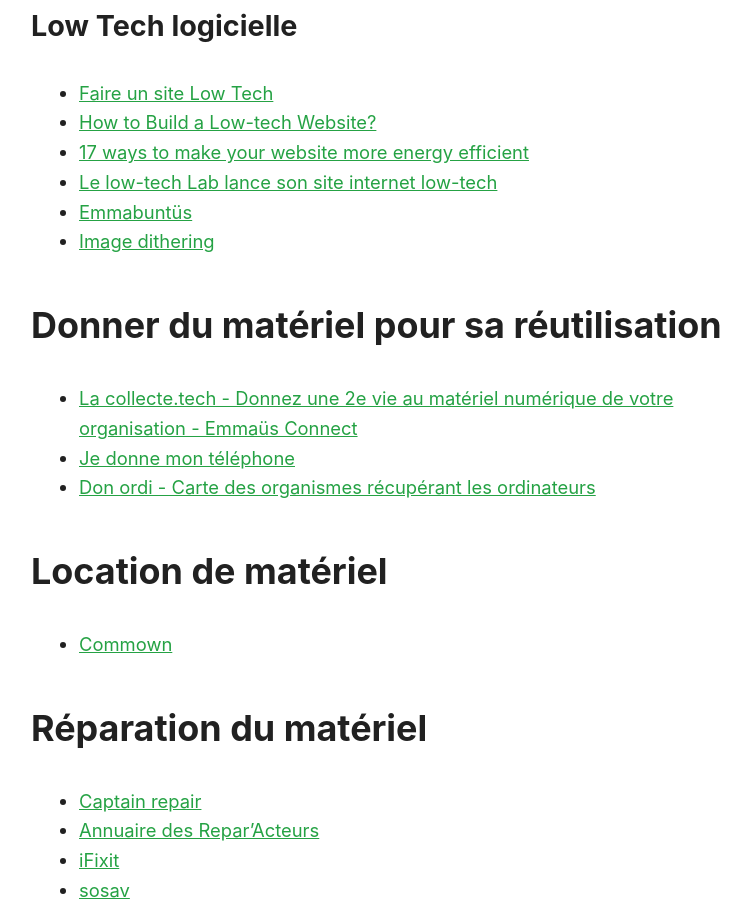
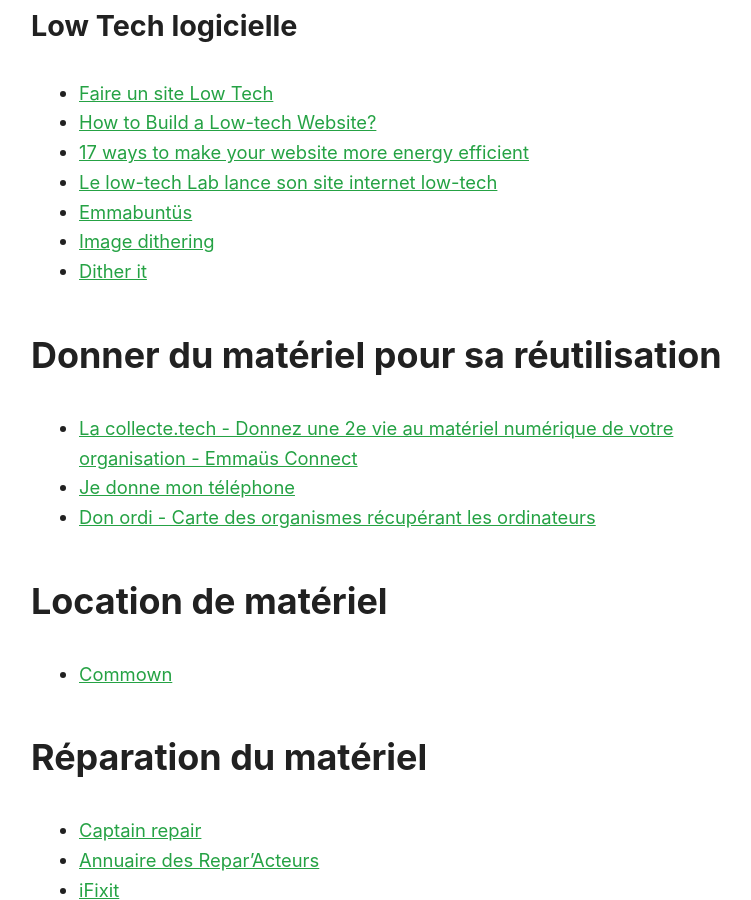
Before and after one commit to Slandais/slandais.github.io, a Jekyll site: the page built from _pages/liens-numerique-responsable.md, in a window 1280 px wide and 900 px high, scrolled down 2797 px. Shown: the whole window, without its empty margins (249-1000 px from the left). Built offline with Jekyll 4.4.1, drawn with Linux system fonts in a browser that asks for light colours.

Commit message:
Update liens-numerique-responsable.md

```diff
--- a/_pages/liens-numerique-responsable.md
+++ b/_pages/liens-numerique-responsable.md
@@ -74,6 +74,7 @@
 * [Le low-tech Lab lance son site internet low-tech](https://lowtechlab.org/fr/actualites-blog/le-low-tech-lab-lance-son-site-internet-low-tech)
 * [Emmabuntüs](https://emmabuntus.org/)
 * [Image dithering](https://en.wikipedia.org/wiki/Dither)
+* [Dither it](https://ditherit.com/)
 
 ## Donner du matériel pour sa réutilisation
 
```
